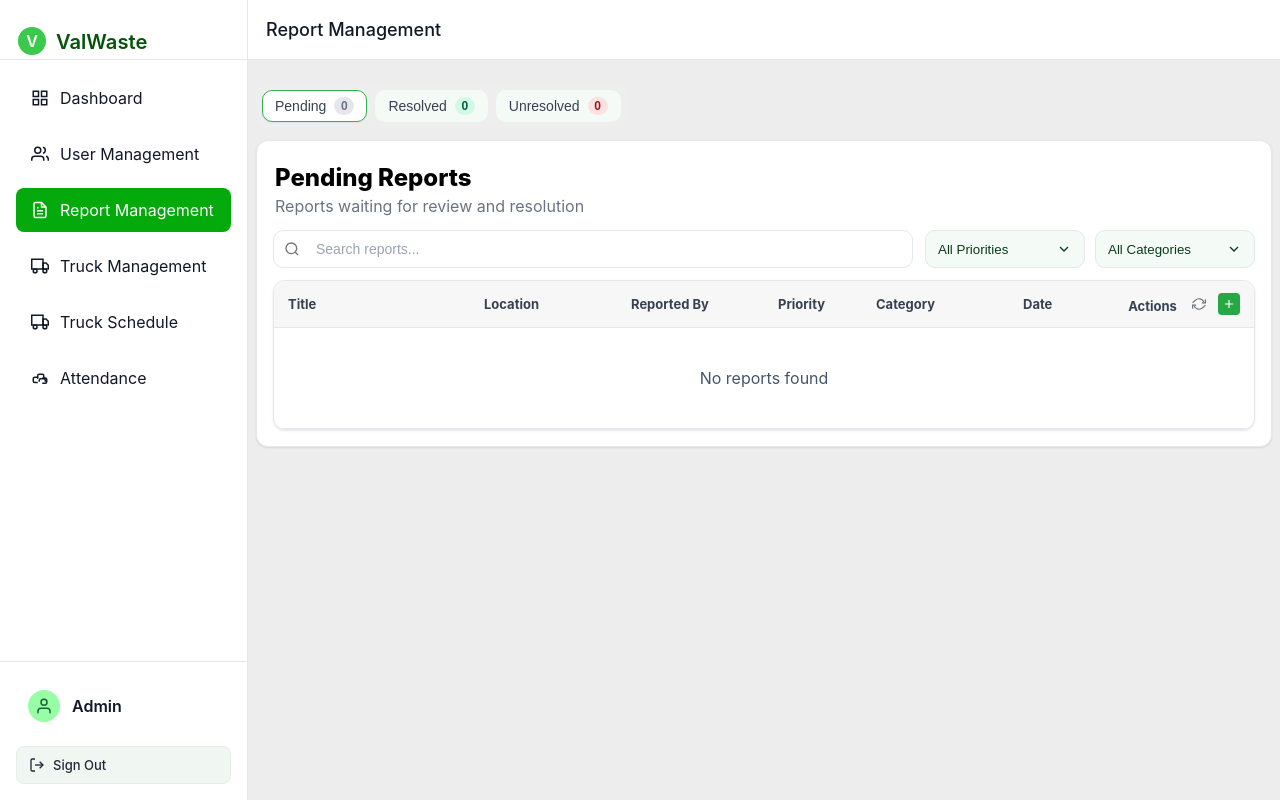
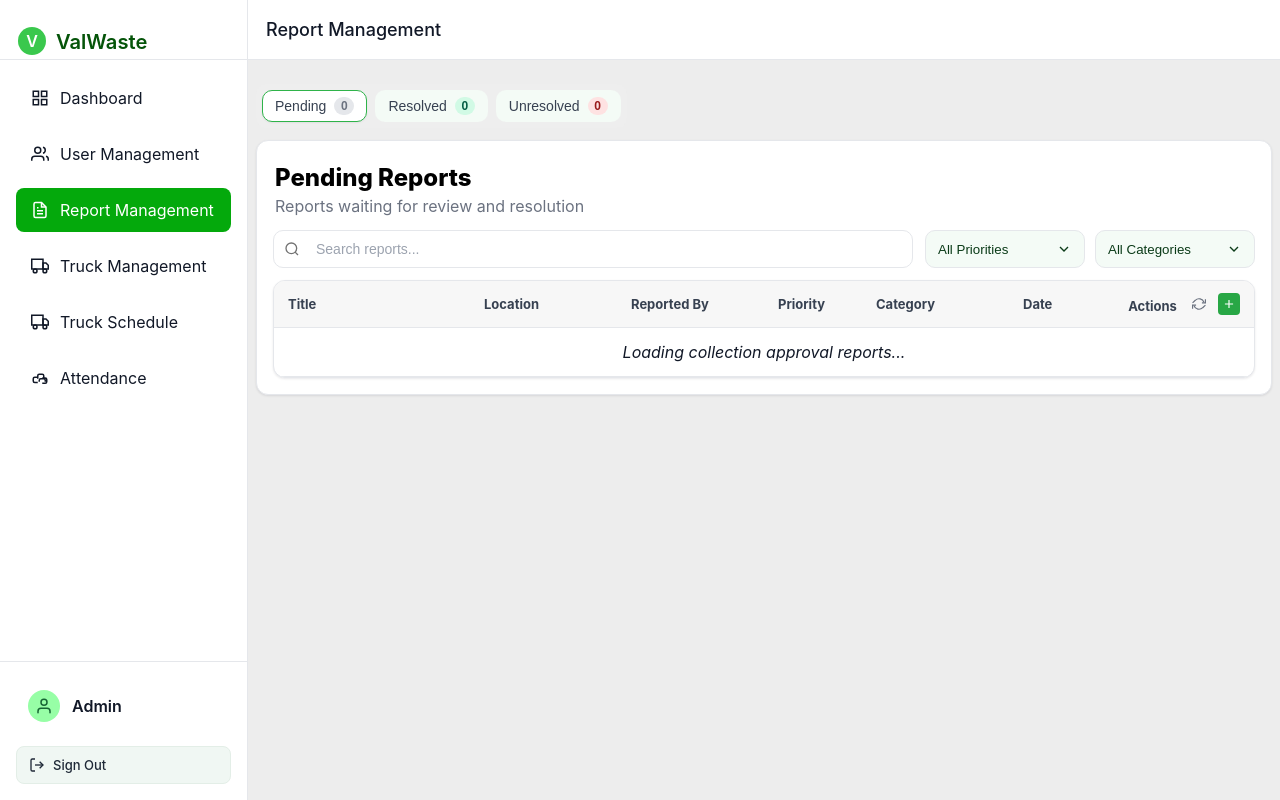
Before and after one commit to S4ezChoco/valwaste, a PHP site: page /report-management.php in a window 1280 px wide. Run offline with PHP 8.4, Linux system fonts and the light colour scheme; some libraries are stand-ins or nearby versions.

Commit message:
fix report manage, 40 paleros, add loading, fix alert notif

```diff
--- a/valwaster-php/assets/js/report-management.js
+++ b/valwaster-php/assets/js/report-management.js
@@ -48,10 +48,50 @@
 // Initialize on page load
 document.addEventListener('DOMContentLoaded', function() {
     updateCategoryOptions();
+    showInitialLoadingState();
     loadCollectionApprovalReports();
     updateReportCounts();
-    displayReports();
 });
+
+// Show initial loading state
+function showInitialLoadingState() {
+    const tbody = document.getElementById('reports-tbody');
+    tbody.innerHTML = `
+        <tr class="loading">
+            <td colspan="7" style="text-align: center; padding: 40px;">
+                <div style="display: flex; align-items: center; justify-content: center; gap: 10px;">
+                    <div class="loading-spinner"></div>
+                    <span>Loading reports...</span>
+                </div>
+            </td>
+        </tr>
+    `;
+
+    // Add loading spinner styles if not already present
+    if (!document.getElementById('loading-spinner-styles')) {
+        const style = document.createElement('style');
+        style.id = 'loading-spinner-styles';
+        style.textContent = `
+            .loading-spinner {
+                width: 20px;
+                height: 20px;
+                border: 2px solid #f3f4f6;
+                border-top: 2px solid #3b82f6;
+                border-radius: 50%;
+                animation: spin 1s linear infinite;
+            }
+            @keyframes spin {
+                0% { transform: rotate(0deg); }
+                100% { transform: rotate(360deg); }
+            }
+            .loading td {
+                color: #6b7280;
+                font-style: italic;
+            }
+        `;
+        document.head.appendChild(style);
+    }
+}
 
 // Tab switching
 function switchTab(tab) {
@@ -414,10 +454,12 @@
 
         console.log(`Loaded ${snapshot.size} collection requests from Firebase`);
 
+        // Always update counts and display, even if no data
+        updateReportCounts();
+        displayReports();
+
         if (snapshot.size === 0) {
             console.log('No collection requests found in Firebase');
-            const tbody = document.getElementById('reports-tbody');
-            tbody.innerHTML = '<tr class="empty"><td colspan="7">No collection requests found. Create collection requests in the Flutter app to see them here.</td></tr>';
         }
 
         console.log('Final report data - Pending reports:', reportData.pending.length);
@@ -426,9 +468,6 @@
         console.log('Collection request reports:', reportData.pending.filter(r => r.category === 'Collection Request').length +
                    reportData.resolved.filter(r => r.category === 'Collection Request').length +
                    reportData.unresolved.filter(r => r.category === 'Collection Request').length);
-
-        updateReportCounts();
-        displayReports();
 
     } catch (error) {
         console.error('Error loading collection approval reports:', error);
@@ -508,7 +547,23 @@
 // Refresh reports
 function refreshReports() {
     console.log('Refreshing reports...');
+    showRefreshLoadingState();
     loadCollectionApprovalReports();
+}
+
+// Show loading state for refresh
+function showRefreshLoadingState() {
+    const tbody = document.getElementById('reports-tbody');
+    tbody.innerHTML = `
+        <tr class="loading">
+            <td colspan="7" style="text-align: center; padding: 30px;">
+                <div style="display: flex; align-items: center; justify-content: center; gap: 10px;">
+                    <div class="loading-spinner"></div>
+                    <span>Refreshing reports...</span>
+                </div>
+            </td>
+        </tr>
+    `;
 }
 
 // Test function to create a sample approved collection (for testing only)
@@ -552,11 +607,11 @@
 
         await db.collection('collections').add(testCollection);
         console.log('Test approved collection created successfully!');
-        alert('Test approved collection created! Refresh the page to see it.');
+        window.notifications.success('Test approved collection created! Refresh the page to see it.');
 
     } catch (error) {
         console.error('Error creating test collection:', error);
-        alert('Error creating test collection: ' + error.message);
+        window.notifications.error('Error creating test collection: ' + error.message);
     }
 }
 
@@ -658,7 +713,7 @@
     const result = findReportById(reportId);
     if (!result) {
         console.error('❌ Report not found:', reportId);
-        alert('Report not found: ' + reportId);
+        window.notifications.error('Report not found: ' + reportId);
         return;
     }
 
@@ -916,7 +971,7 @@
 
     } catch (error) {
         console.error('Error showing scheduling modal:', error);
-        alert('Error showing scheduling form. Please try again.');
+        window.notifications.error('Error showing scheduling form. Please try again.');
     }
 }
 
@@ -927,14 +982,14 @@
         const driverId = document.getElementById('driverId').value;
 
         if (!scheduledDate || !truckId || !driverId) {
-            alert('Please fill in all fields.');
+            window.notifications.warning('Please fill in all fields.');
             return;
         }
 
         // Validate date format
         const date = new Date(scheduledDate);
         if (isNaN(date.getTime())) {
-            alert('Invalid date format.');
+            window.notifications.error('Invalid date format.');
             return;
         }
 
@@ -1003,7 +1058,7 @@
             // Keep in pending tab until driver actually completes the collection
             // Don't move to resolved tab yet - driver needs to complete it first
 
-            alert('Collection scheduled successfully! Driver will complete the collection.');
+            window.notifications.success('Collection scheduled successfully! Driver will complete the collection.');
         }
 
         closeSchedulingModal();
@@ -1011,7 +1066,7 @@
 
     } catch (error) {
         console.error('Error scheduling collection:', error);
-        alert('Error scheduling collection. Please try again.');
+        window.notifications.error('Error scheduling collection. Please try again.');
     }
 }
 
@@ -1137,7 +1192,7 @@
     try {
         const collectionId = window.currentSchedulingCollectionId;
         if (!collectionId) {
-            alert('No collection selected for scheduling.');
+            window.notifications.warning('No collection selected for scheduling.');
             return;
         }
 
@@ -1148,7 +1203,7 @@
         const driverId = document.getElementById('driver-select').value;
 
         if (!truckId || !scheduledDate || !startTime || !endTime || !driverId) {
-            alert('Please fill in all required fields.');
+            window.notifications.warning('Please fill in all required fields.');
             return;
         }
 
@@ -1221,7 +1276,7 @@
             // Move to resolved tab
             moveReport(`collection_${collectionId}`, 'resolved');
 
-            alert('Collection scheduled successfully!');
+            window.notifications.success('Collection scheduled successfully!');
         }
 
         // Close the modal
@@ -1235,7 +1290,7 @@
 
     } catch (error) {
         console.error('Error scheduling collection:', error);
-        alert('Error scheduling collection. Please try again.');
+        window.notifications.error('Error scheduling collection. Please try again.');
     }
 }
 
@@ -1277,18 +1332,78 @@
     document.getElementById('scheduledDate').min = today;
 }
 
-// Move report between tabs
-function moveReport(reportId, targetStatus) {
+// Update collection status in Firebase
+async function updateCollectionStatusInFirebase(collectionId, targetStatus) {
+    try {
+        if (typeof firebase === 'undefined') {
+            await loadFirebaseSDK();
+        }
+
+        const firebaseConfig = {
+            apiKey: "AIzaSyAr5KSpYvShZrCEJLMGf7ckrbfedta3W_M",
+            authDomain: "valwaste-89930.firebaseapp.com",
+            projectId: "valwaste-89930",
+            storageBucket: "valwaste-89930.firebasestorage.app",
+            messagingSenderId: "301491189774",
+            appId: "1:301491189774:web:23f0fa68d2b264946b245f",
+            measurementId: "G-C70DHXP9FW"
+        };
+
+        if (!firebase.apps || firebase.apps.length === 0) {
+            firebase.initializeApp(firebaseConfig);
+        }
+
+        const db = firebase.firestore();
+
+        // Map target status to Firebase status
+        let firebaseStatus;
+        switch (targetStatus) {
+            case 'resolved':
+                firebaseStatus = 'completed';
+                break;
+            case 'unresolved':
+                firebaseStatus = 'cancelled';
+                break;
+            case 'pending':
+                firebaseStatus = 'pending';
+                break;
+            default:
+                firebaseStatus = targetStatus;
+        }
+
+        // Update the collection document
+        await db.collection('collections').doc(collectionId).update({
+            status: firebaseStatus,
+            updated_at: new Date().toISOString(),
+            updated_by: 'admin'
+        });
+
+        console.log(`✅ Collection ${collectionId} status updated to ${firebaseStatus} in Firebase`);
+
+    } catch (error) {
+        console.error('Error updating collection status in Firebase:', error);
+        throw error;
+    }
+}
+
+// Move report between tabs with Firebase update
+async function moveReport(reportId, targetStatus) {
     console.log('🔄 moveReport called with ID:', reportId, 'targetStatus:', targetStatus);
     const result = findReportById(reportId);
     if (!result) {
         console.error('❌ Report not found:', reportId);
-        alert('Report not found: ' + reportId);
+        window.notifications.error('Report not found: ' + reportId);
         return;
     }
 
     const { report, currentTab } = result;
     console.log('✅ Found report in tab:', currentTab, 'moving to:', targetStatus);
+
+    try {
+        // Update Firebase if this is a collection request
+        if (report.category === 'Collection Request' && report.collectionId) {
+            await updateCollectionStatusInFirebase(report.collectionId, targetStatus);
+        }
 
         // Remove from current tab
         const currentIndex = reportData[currentTab].findIndex(r => r.id === reportId);
@@ -1306,5 +1421,10 @@
 
         // Show success message
         console.log(`✅ Report ${reportId} moved to ${targetStatus}`);
-    alert(`Report moved to ${targetStatus} tab successfully!`);
+        window.notifications.success(`Report moved to ${targetStatus} tab successfully!`);
+
+    } catch (error) {
+        console.error('Error updating report status:', error);
+        window.notifications.error('Failed to update report status. Please try again.');
     }
+}
--- a/valwaster-php/report-management.php
+++ b/valwaster-php/report-management.php
@@ -295,6 +295,7 @@
     </div>
 
     <script type="module" src="assets/js/auth.js"></script>
+    <script src="assets/js/notifications.js"></script>
     <script src="assets/js/report-management.js"></script>
 </body>
 </html>
```
Also changed, not shown: valwaster-php/assets/js/truck-schedule.js (+29 -29 lines). Lines whose indentation alone changed are shown as unchanged.
